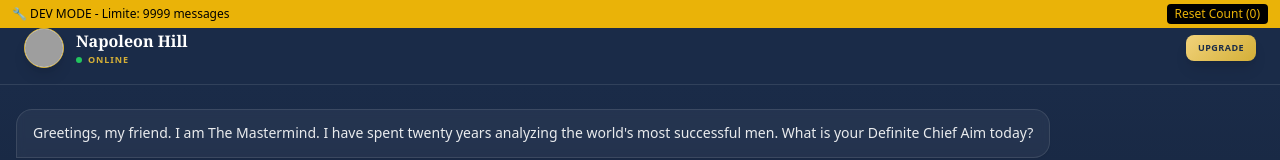
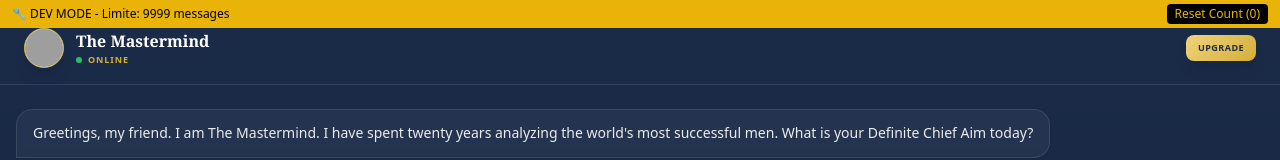
Before and after one commit to BenjaminDevOps/napoleon-app, a React (Vite) app: page / in a window 1280 px wide. Both pictures are taken after a click on the button "CONSULT THE MASTER". Shown: the top 160 px of the page. Built offline with nearby package versions, Linux system fonts and the light colour scheme; grey boxes are pictures that could not be loaded.

Commit message:
UI: Remplacer 'Napoleon Hill' par 'The Mastermind' dans le header du chat

```diff
--- a/components/ChatWindow.tsx
+++ b/components/ChatWindow.tsx
@@ -55,11 +55,11 @@ const ChatWindow: React.FC<ChatWindowProps> = ({ user, onMessageSent, onUpgrade,
             <img
               src="https://images.unsplash.com/photo-1507679799987-c73779587ccf?q=80&w=100&h=100&auto=format&fit=crop"
               className="grayscale w-full h-full object-cover"
-              alt="Napoleon Hill"
+              alt="The Mastermind"
             />
           </div>
           <div className="overflow-hidden">
-            <h2 className="font-serif font-bold text-base text-white truncate">Napoleon Hill</h2>
+            <h2 className="font-serif font-bold text-base text-white truncate">The Mastermind</h2>
             <div className="flex items-center gap-1.5">
               <span className="w-1.5 h-1.5 bg-green-500 rounded-full"></span>
               <span className="text-[9px] text-[#d4af37] uppercase tracking-widest font-bold">Online</span>
```
